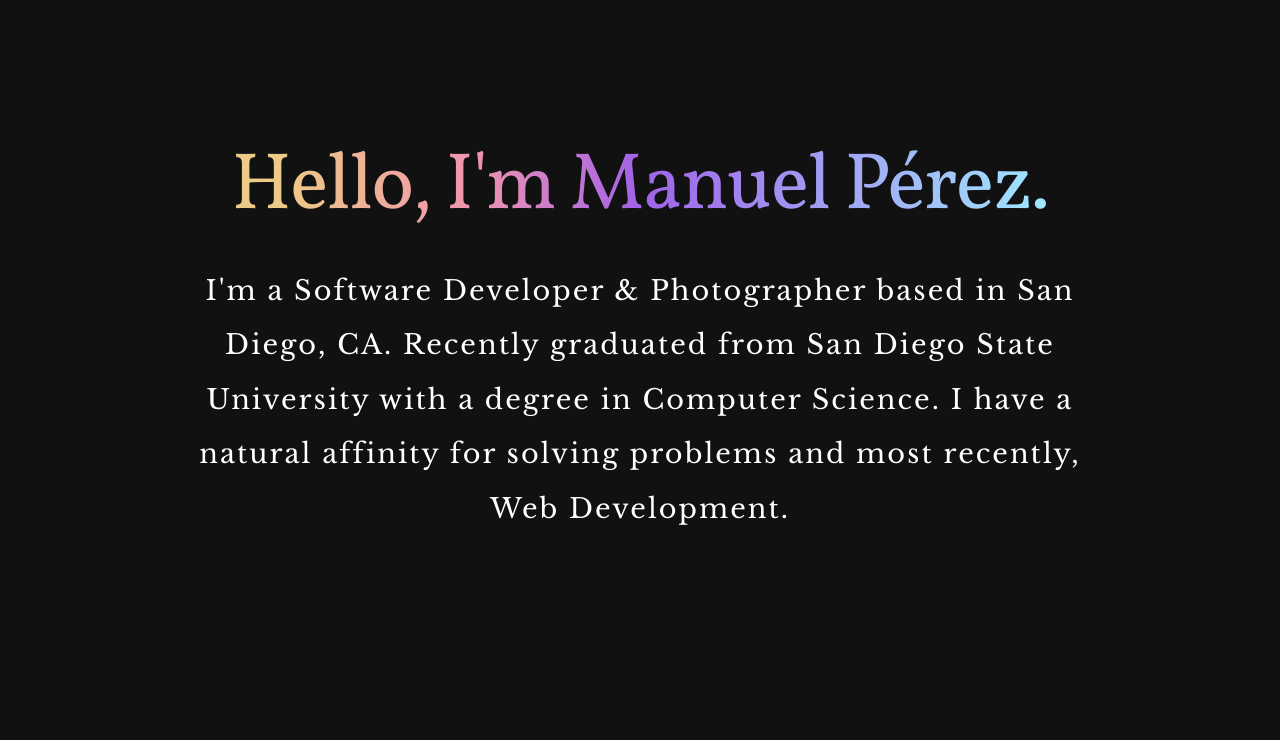
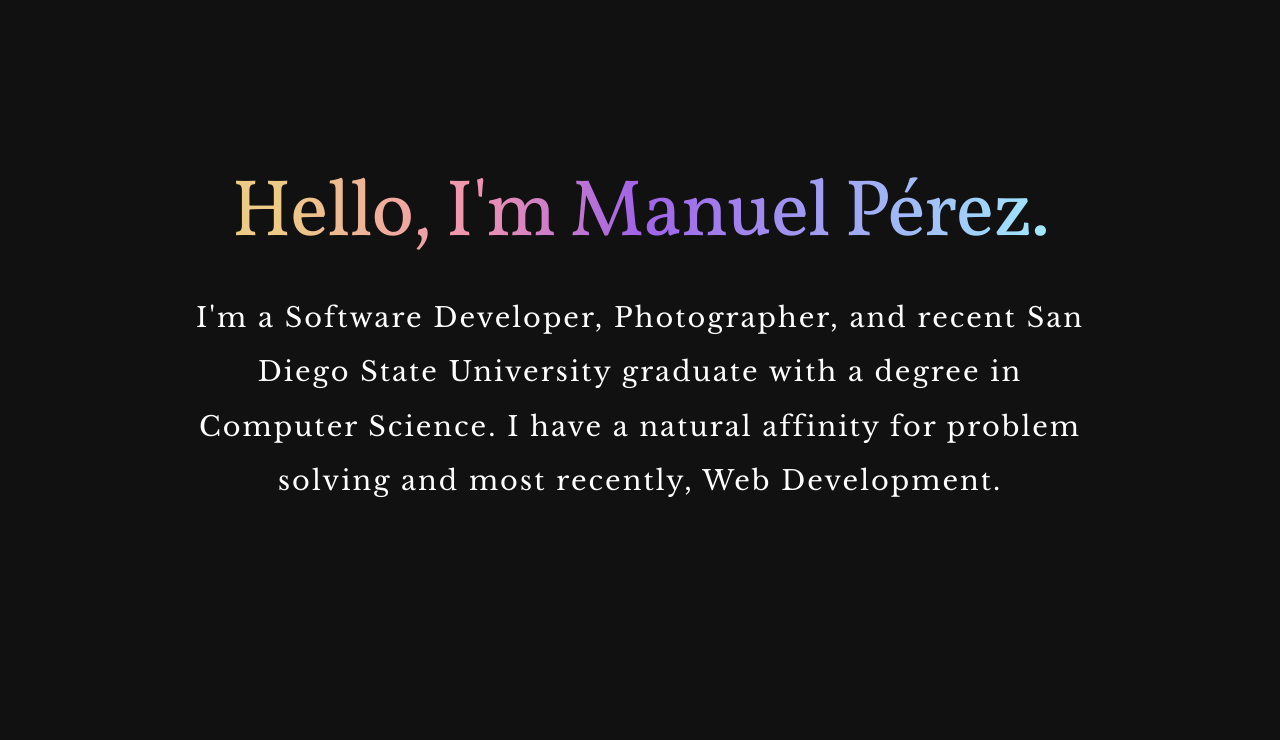
Before and after one commit to manueldperez/developer-portfolio, a plain HTML site: page index.html in a window 1280 px wide. Shown: the part 60-800 px from the top of the page. Drawn offline with nearby package versions, Linux system fonts and the light colour scheme.

Commit message:
Adjusted about me section.

```diff
--- a/index.html
+++ b/index.html
@@ -42,11 +42,9 @@
             <h1 class="title">Hello, I'm Manuel Pérez.</h1>
             <div class="paragraph-container">
                 <span>
-                    I'm a Software Developer & Photographer
-                    based in San Diego, CA.
-                    Recently graduated from San Diego State
-                    University with a degree in Computer Science.
-                    I have a natural affinity for solving problems and most recently, Web Development.
+                    I'm a Software Developer, Photographer, and recent San Diego State University graduate
+                    with a degree in Computer Science.
+                    I have a natural affinity for problem solving and most recently, Web Development.
                 </span>
             </div>
         </div>
```
